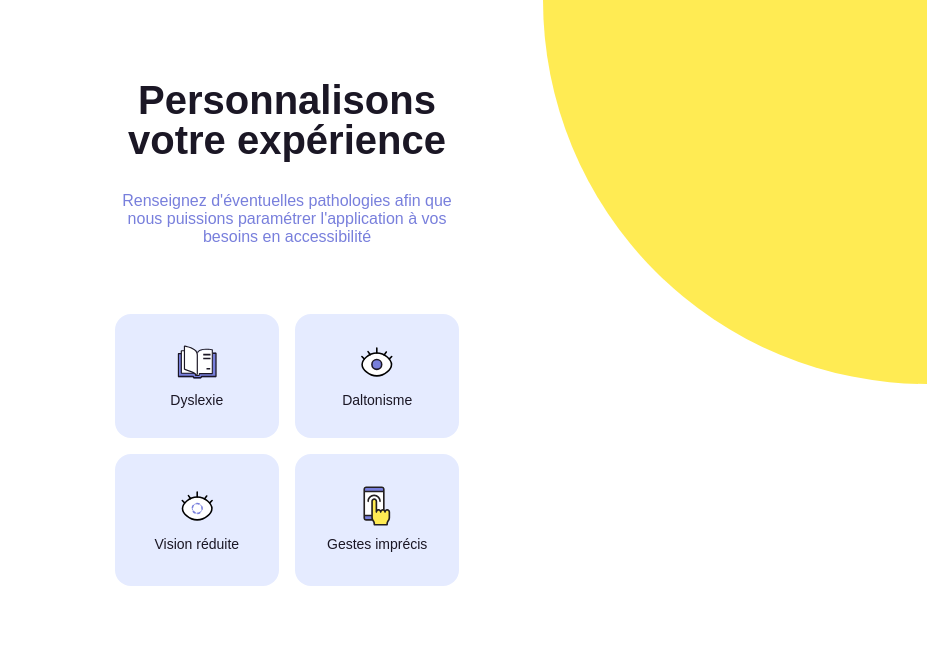
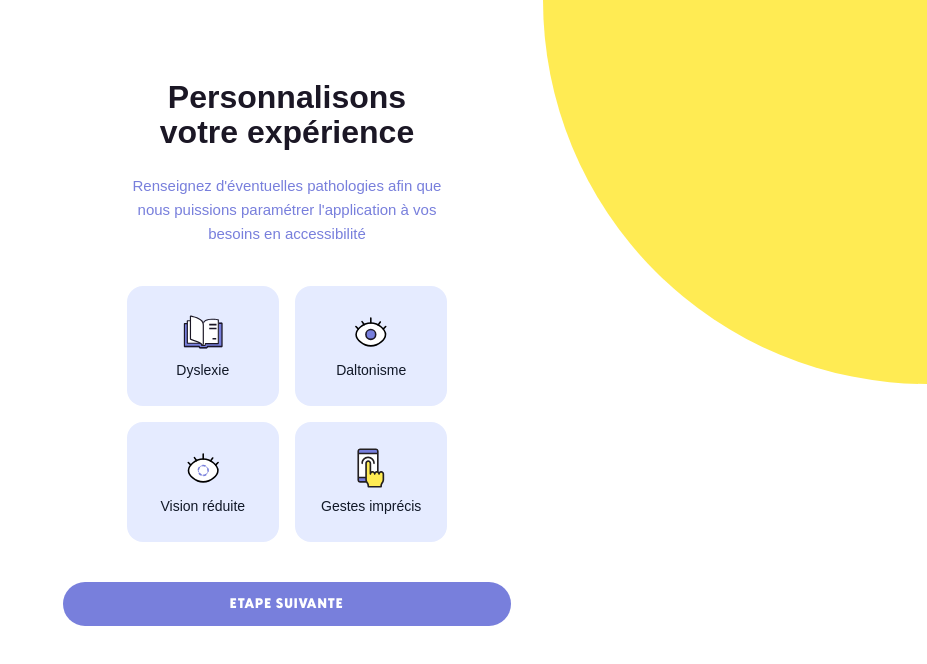
Before and after one commit to KizuCore/Flambow-Project, a React (Vite) app: page /personalize-experience in a window 1280 px wide. Shown: the top 664 px of the page, without its empty margins (353-1280 px from the left). Built offline with nearby package versions, Linux system fonts and the light colour scheme; a web font is replaced by a local one.

Commit message:
feat: Refactor PersonalizationPage to use toggle selection for accessibility options

```diff
--- a/src/components/Auth/PersonalizeExperience.tsx
+++ b/src/components/Auth/PersonalizeExperience.tsx
@@ -1,70 +1,74 @@
 import { useNavigate } from 'react-router-dom';
+import { useState } from 'react';
 import circleTopRight from '../../assets/images/deco/circle/circle-top-right.svg';
-
 
 export default function PersonalizationPage() {
     const navigate = useNavigate();
 
-    const handleDyslexie = () => {
+    // État des pathologies sélectionnées
+    const [selections, setSelections] = useState<string[]>([]);
+
+    const toggleSelection = (value: string) => {
+        setSelections((prev) =>
+            prev.includes(value) ? prev.filter((v) => v !== value) : [...prev, value]
+        );
+    };
+
+    const isSelected = (value: string) => selections.includes(value);
+
+    const handleNext = () => {
+        console.log('Pathologies sélectionnées :', selections);
         navigate('/personalize-dyslexie');
     };
 
-    const handleDaltonisme = () => {
-        navigate('/personalize-daltonisme');
-    };
-
-    const handleGestesImprecis = () => {
-        navigate('/personalize-gestes-imprecis');
-    };
-
-    const handleVisionReduite = () => {
-        navigate('/personalize-vision-reduite');
-    };
     return (
         <div className="min-h-screen flex flex-col justify-between bg-white relative px-6 pt-20 pb-6">
-
-
             {/* Cercle haut */}
             <img src={circleTopRight} alt="" className="absolute top-0 right-0 w-32 md:w-40 lg:w-[24rem]" />
 
-            {/* Contenu scrollable */}
+            {/* Contenu */}
             <div className="relative z-10 w-full max-w-md mx-auto flex flex-col items-center text-center">
-                <h1 className="text-[40px] leading-[100%] font-bold text-[#1B1725] font-bricolage mb-[2rem]">
+                <h1 className="text-[32px] leading-[110%] font-bold text-[#1B1725] font-bricolage mb-6">
                     Personnalisons<br />votre expérience
                 </h1>
-                <p className="font-sofia text-[#787FDC] text-[16px] leading-[18px] text-center font-normal mb-5 pb-[3rem]">
+                <p className="font-sofia text-[#787FDC] text-[15px] leading-6 font-normal mb-10">
                     Renseignez d'éventuelles pathologies afin que<br />
                     nous puissions paramétrer l'application à vos<br />
                     besoins en accessibilité
                 </p>
-                <div className="grid grid-cols-2 gap-4">
-                    {/* Dyslexie */}
-                    <div className="flex flex-col items-center justify-center p-7 bg-[#E5EBFF] rounded-2xl cursor-pointer" onClick={handleDyslexie}>
-                        <img src="/src/assets/images/icons/personalize/dyslexie.svg" alt="Dyslexie" className="w-10 h-10 mb-2" />
-                        <span className="text-[#1B1725] font-sofia text-sm">Dyslexie</span>
-                    </div>
 
-                    {/* Daltonisme */}
-                    <div className="flex flex-col items-center justify-center p-7 bg-[#E5EBFF] rounded-2xl cursor-pointer" onClick={handleDaltonisme}>
-                        <img src="/src/assets/images/icons/personalize/daltonisme.svg" alt="Daltonisme" className="w-10 h-10 mb-2" />
-                        <span className="text-[#1B1725] font-sofia text-sm">Daltonisme</span>
-                    </div>
-
-                    {/* Vision réduite */}
-                    <div className="flex flex-col items-center justify-center p-7 bg-[#E5EBFF] rounded-2xl cursor-pointer" onClick={handleVisionReduite}>
-                        <img src="/src/assets/images/icons/personalize/vision-reduite.svg" alt="Vision réduite" className="w-10 h-10 mb-2" />
-                        <span className="text-[#1B1725] font-sofia text-sm">Vision réduite</span>
-                    </div>
-
-                    {/* Gestes imprécis */}
-                    <div className="flex flex-col items-center justify-center p-8 bg-[#E5EBFF] rounded-2xl cursor-pointer" onClick={handleGestesImprecis}>
-                        <img src="/src/assets/images/icons/personalize/gestes-imprecis.svg" alt="Gestes imprécis" className="w-10 h-10 mb-2" />
-                        <span className="text-[#1B1725] font-sofia text-sm">Gestes imprécis</span>
-                    </div>
+                <div className="grid grid-cols-2 gap-4 mb-10">
+                    {/* Carte réutilisable */}
+                    {[
+                        { id: 'dyslexie', label: 'Dyslexie', icon: 'dyslexie' },
+                        { id: 'daltonisme', label: 'Daltonisme', icon: 'daltonisme' },
+                        { id: 'vision', label: 'Vision réduite', icon: 'vision-reduite' },
+                        { id: 'gestes', label: 'Gestes imprécis', icon: 'gestes-imprecis' },
+                    ].map((item) => (
+                        <div
+                            key={item.id}
+                            onClick={() => toggleSelection(item.id)}
+                            className={`flex flex-col items-center justify-center p-6 rounded-2xl cursor-pointer transition-all bg-[#E5EBFF]
+                ${isSelected(item.id) ? 'border-2 border-[#787FDC]' : 'border-2 border-transparent'}
+                            hover:bg-[#D1D9FF]`}
+                        >
+                            <img
+                                src={`/src/assets/images/icons/personalize/${item.icon}.svg`}
+                                alt={item.label}
+                                className="w-10 h-10 mb-2"
+                            />
+                            <span className="font-sofia text-sm">{item.label}</span>
+                        </div>
+                    ))}
                 </div>
 
+                <button
+                    onClick={handleNext}
+                    className={`w-full bg-[#787FDC] text-white font-newake text-sm tracking-widest uppercase py-3 rounded-3xl transition hover:bg-[#E5EBFF]`}
+                >
+                    ÉTAPE SUIVANTE
+                </button>
             </div>
-
         </div>
     );
 }
```
